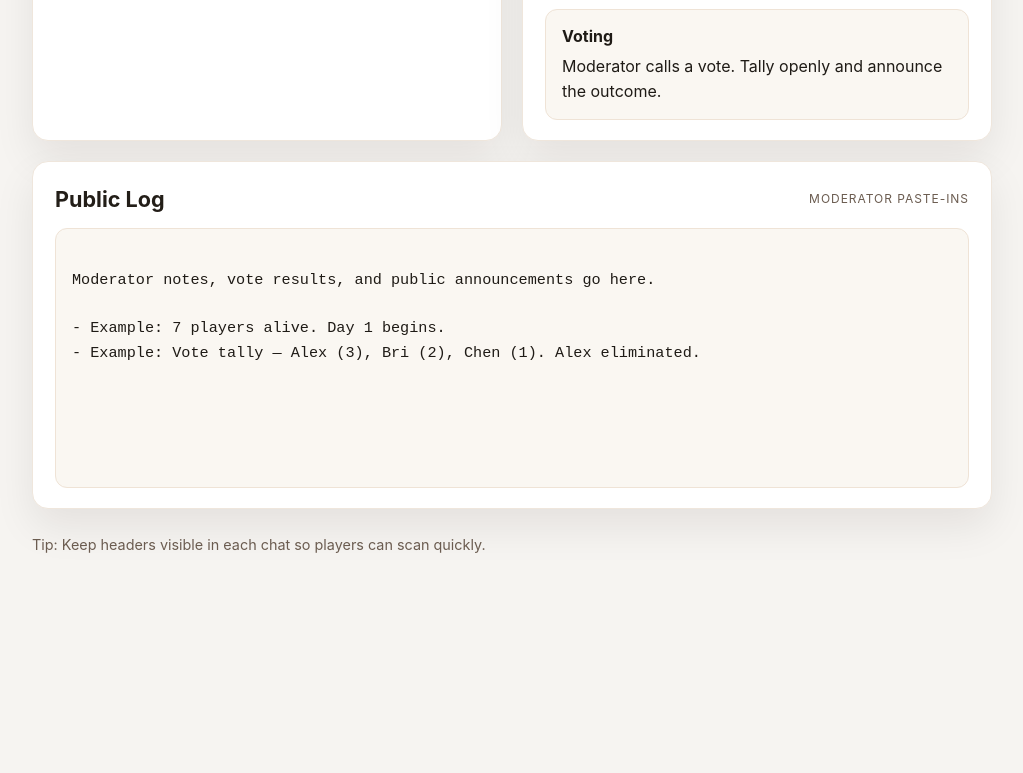
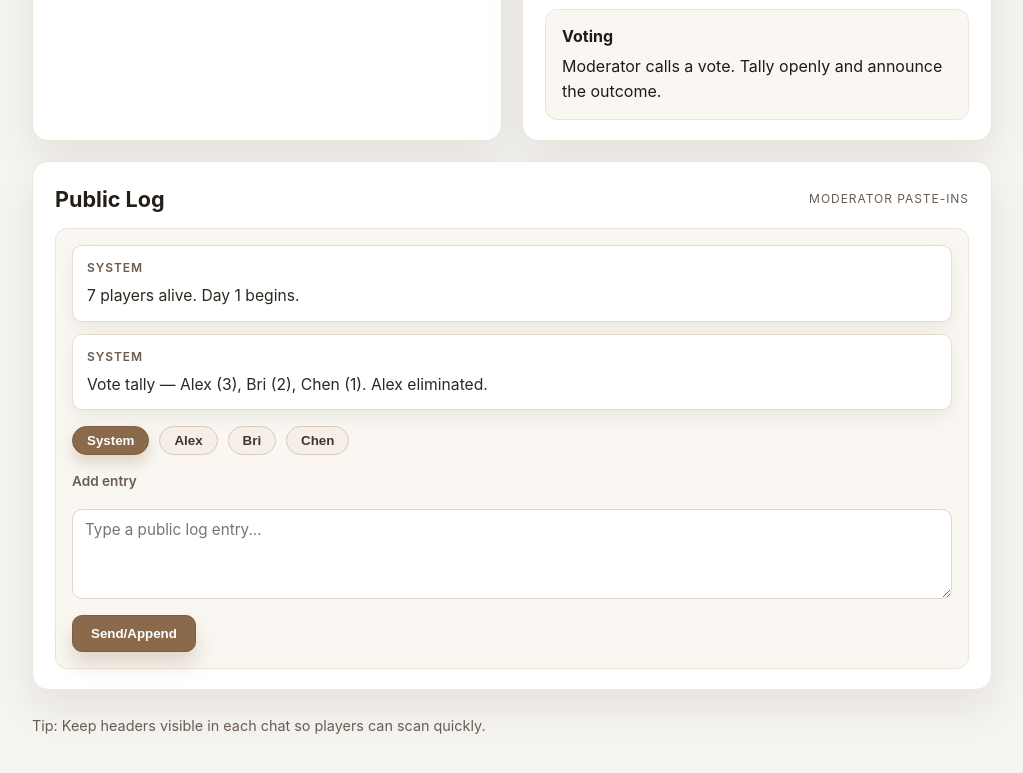
Before and after one commit to stellaskyler/mafia, a plain HTML site: page index.html in a window 1280 px wide. Shown: the part 527-1300 px from the top of the page, without its empty margins (128-1151 px from the left). Before the commit the page ends 1131 px from the top, so only its background shows below. Drawn offline with Linux system fonts and the light colour scheme.

Commit message:
Add persona-based public log composer

```diff
--- a/index.html
+++ b/index.html
@@ -48,17 +48,33 @@
           <h2 id="public-log-title">Public Log</h2>
           <span class="tag">Moderator paste-ins</span>
         </div>
-        <div
-          class="log-area"
-          contenteditable="true"
-          role="textbox"
-          aria-multiline="true"
-          aria-label="Public log"
-        >
-Moderator notes, vote results, and public announcements go here.
-
-- Example: 7 players alive. Day 1 begins.
-- Example: Vote tally — Alex (3), Bri (2), Chen (1). Alex eliminated.
+        <div class="log-area">
+          <div class="chat-log" aria-live="polite">
+            <div class="chat-entry">
+              <span class="chat-label">System</span>
+              <p class="chat-body">7 players alive. Day 1 begins.</p>
+            </div>
+            <div class="chat-entry">
+              <span class="chat-label">System</span>
+              <p class="chat-body">Vote tally — Alex (3), Bri (2), Chen (1). Alex eliminated.</p>
+            </div>
+          </div>
+          <div class="persona-group" role="group" aria-label="Select persona">
+            <button class="persona-button is-active" type="button" aria-pressed="true" data-persona="System">
+              System
+            </button>
+            <button class="persona-button" type="button" aria-pressed="false" data-persona="Alex">Alex</button>
+            <button class="persona-button" type="button" aria-pressed="false" data-persona="Bri">Bri</button>
+            <button class="persona-button" type="button" aria-pressed="false" data-persona="Chen">Chen</button>
+          </div>
+          <label class="message-label" for="public-message">Add entry</label>
+          <textarea
+            id="public-message"
+            class="message-input"
+            rows="3"
+            placeholder="Type a public log entry..."
+          ></textarea>
+          <button class="send-button" type="button">Send/Append</button>
         </div>
       </section>
     </main>
@@ -66,5 +82,51 @@ Moderator notes, vote results, and public announcements go here.
     <footer class="page-footer">
       <p>Tip: Keep headers visible in each chat so players can scan quickly.</p>
     </footer>
+
+    <script>
+      const personaButtons = Array.from(document.querySelectorAll(".persona-button"));
+      const chatLog = document.querySelector(".chat-log");
+      const messageInput = document.querySelector("#public-message");
+      const sendButton = document.querySelector(".send-button");
+      let activePersona = "System";
+
+      const setActivePersona = (persona) => {
+        activePersona = persona;
+        personaButtons.forEach((button) => {
+          const isActive = button.dataset.persona === persona;
+          button.classList.toggle("is-active", isActive);
+          button.setAttribute("aria-pressed", isActive);
+        });
+      };
+
+      personaButtons.forEach((button) => {
+        button.addEventListener("click", () => {
+          setActivePersona(button.dataset.persona);
+        });
+      });
+
+      sendButton.addEventListener("click", () => {
+        const message = messageInput.value.trim();
+        if (!message) {
+          return;
+        }
+
+        const entry = document.createElement("div");
+        entry.className = "chat-entry";
+
+        const label = document.createElement("span");
+        label.className = "chat-label";
+        label.textContent = activePersona;
+
+        const body = document.createElement("p");
+        body.className = "chat-body";
+        body.textContent = message;
+
+        entry.append(label, body);
+        chatLog.append(entry);
+        messageInput.value = "";
+        messageInput.focus();
+      });
+    </script>
   </body>
 </html>
--- a/styles.css
+++ b/styles.css
@@ -83,7 +83,9 @@ h2 {
 }
 
 .pill:focus,
-.log-area:focus {
+.message-input:focus,
+.persona-button:focus-visible,
+.send-button:focus-visible {
   outline: 2px solid #8a6a4b;
   outline-offset: 2px;
 }
@@ -126,13 +128,105 @@ h2 {
 .log-area {
   margin-top: 8px;
   min-height: 260px;
-  padding: 14px 16px;
+  padding: 16px;
   border-radius: 12px;
   background: #faf7f2;
   border: 1px solid #efe3d6;
-  font-family: "Courier New", ui-monospace, SFMono-Regular, Menlo, monospace;
+  display: grid;
+  gap: 16px;
+}
+
+.chat-log {
+  display: grid;
+  gap: 12px;
+}
+
+.chat-entry {
+  display: grid;
+  gap: 6px;
+  padding: 12px 14px;
+  border-radius: 10px;
+  background: #ffffff;
+  border: 1px solid #e7dbce;
+  box-shadow: 0 8px 18px rgba(22, 18, 15, 0.06);
+}
+
+.chat-label {
+  font-size: 0.75rem;
+  text-transform: uppercase;
+  letter-spacing: 0.08em;
+  color: #6b5c50;
+  font-weight: 600;
+}
+
+.chat-body {
+  font-size: 0.98rem;
+  color: #2f2821;
+}
+
+.persona-group {
+  display: flex;
+  flex-wrap: wrap;
+  gap: 10px;
+}
+
+.persona-button {
+  border-radius: 999px;
+  border: 1px solid #d8c9bb;
+  background: #f5efe8;
+  color: #3e352c;
+  padding: 6px 14px;
+  font-weight: 600;
+  cursor: pointer;
+  transition: transform 0.15s ease, box-shadow 0.15s ease, background 0.15s ease;
+}
+
+.persona-button:hover {
+  transform: translateY(-1px);
+  box-shadow: 0 6px 12px rgba(22, 18, 15, 0.12);
+}
+
+.persona-button.is-active {
+  background: #8a6a4b;
+  color: #ffffff;
+  border-color: #7c5e41;
+  box-shadow: 0 8px 16px rgba(138, 106, 75, 0.25);
+}
+
+.message-label {
+  font-size: 0.85rem;
+  color: #6b5c50;
+  font-weight: 600;
+}
+
+.message-input {
+  width: 100%;
+  resize: vertical;
+  min-height: 90px;
+  padding: 10px 12px;
+  border-radius: 10px;
+  border: 1px solid #e2d7cb;
+  background: #ffffff;
+  font-family: "Inter", "Segoe UI", system-ui, sans-serif;
   font-size: 0.95rem;
-  white-space: pre-wrap;
+}
+
+.send-button {
+  justify-self: start;
+  border-radius: 10px;
+  border: 1px solid #7c5e41;
+  background: #8a6a4b;
+  color: #ffffff;
+  padding: 10px 18px;
+  font-weight: 600;
+  cursor: pointer;
+  box-shadow: 0 12px 20px rgba(138, 106, 75, 0.24);
+  transition: transform 0.15s ease, box-shadow 0.15s ease;
+}
+
+.send-button:hover {
+  transform: translateY(-1px);
+  box-shadow: 0 14px 24px rgba(138, 106, 75, 0.3);
 }
 
 .page-footer {
```
